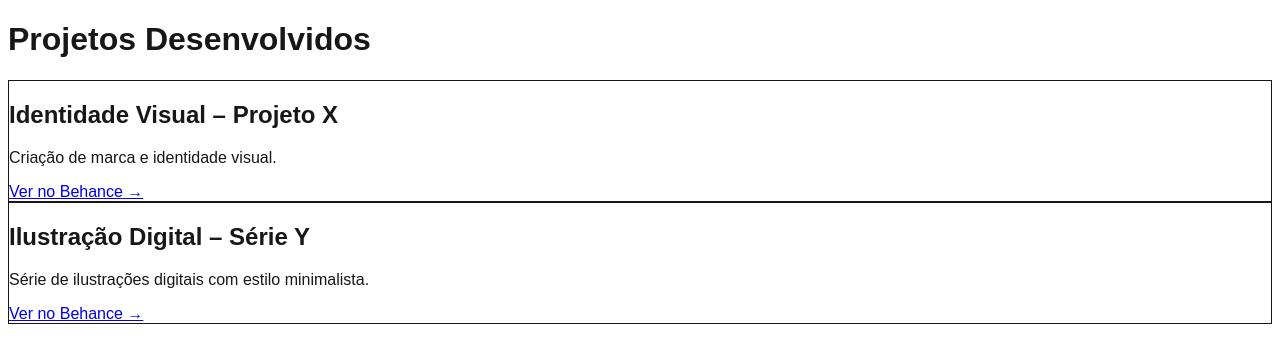
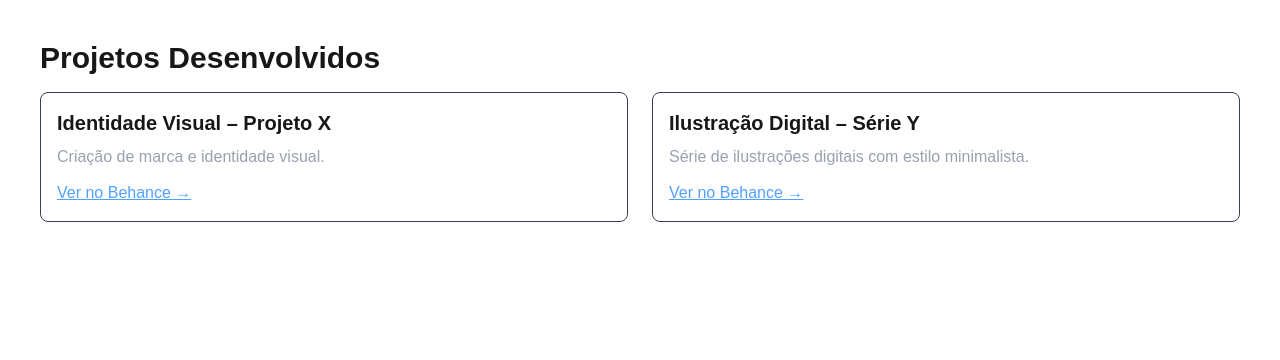
Before and after one commit to ludddddddy/Meu-Portifolio, a Next.js app in the folder ludmylla-portifolio/: page /projetos in a window 1280 px wide. Shown: the top 360 px of the page. Built offline with nearby package versions, Linux system fonts and the light colour scheme.

Commit message:
Minhas últimas alterações

```diff
--- a/ludmylla-portifolio/app/globals.css
+++ b/ludmylla-portifolio/app/globals.css
@@ -1,20 +1,11 @@
 
-
-@tailwind base;
-@tailwind components;
-@tailwind utilities;
+@import "tailwindcss";
 
 :root {
   --background: #ffffff;
   --foreground: #171717;
 }
 
-@theme inline {
-  --color-background: var(--background);
-  --color-foreground: var(--foreground);
-  --font-sans: var(--font-geist-sans);
-  --font-mono: var(--font-geist-mono);
-}
 
 @media (prefers-color-scheme: dark) {
   :root {
--- a/ludmylla-portifolio/tailwind.config.js
+++ b/ludmylla-portifolio/tailwind.config.js
@@ -1,7 +1,9 @@
 /** @type {import('tailwindcss').Config} */
-module.exports = {
+export default {
   content: [
-    "./app/**/*.{js,ts,jsx,tsx}",
+    "./app/**/*.{js,ts,jsx,tsx,mdx}",
+    "./pages/**/*.{js,ts,jsx,tsx,mdx}",
+    "./components/**/*.{js,ts,jsx,tsx,mdx}",
   ],
   theme: {
     extend: {},
```
Also changed, not shown: ludmylla-portifolio/package.json (+8 -6 lines), 1 other file (tests, documents, lock files or other folders).
